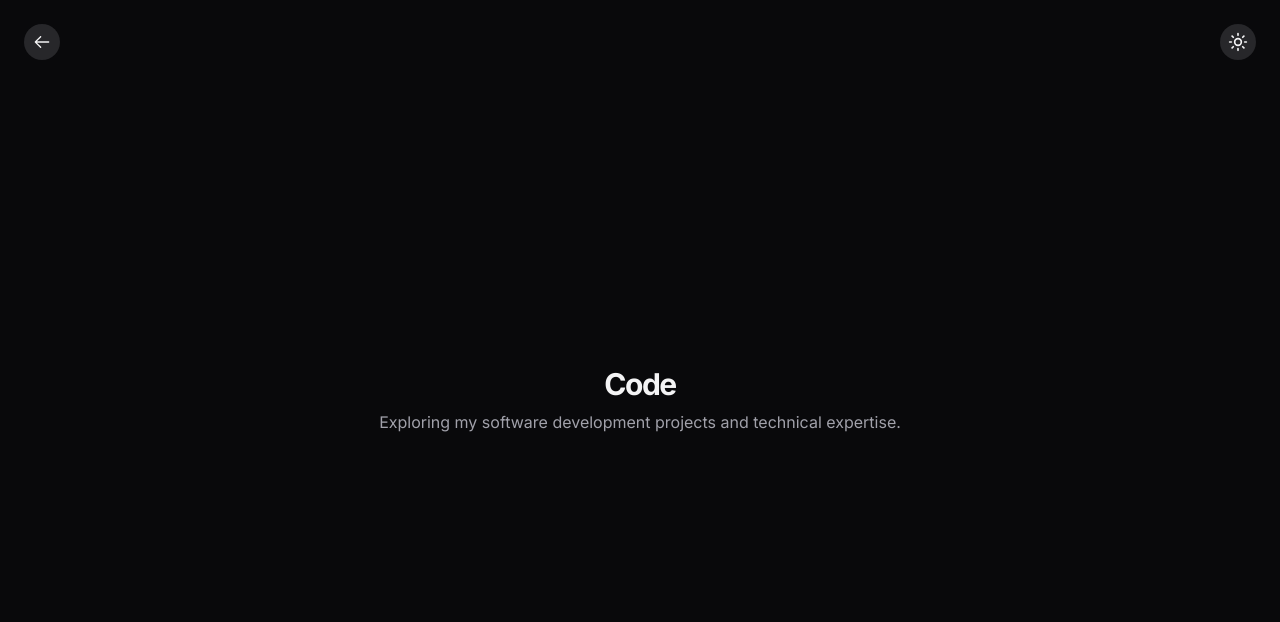
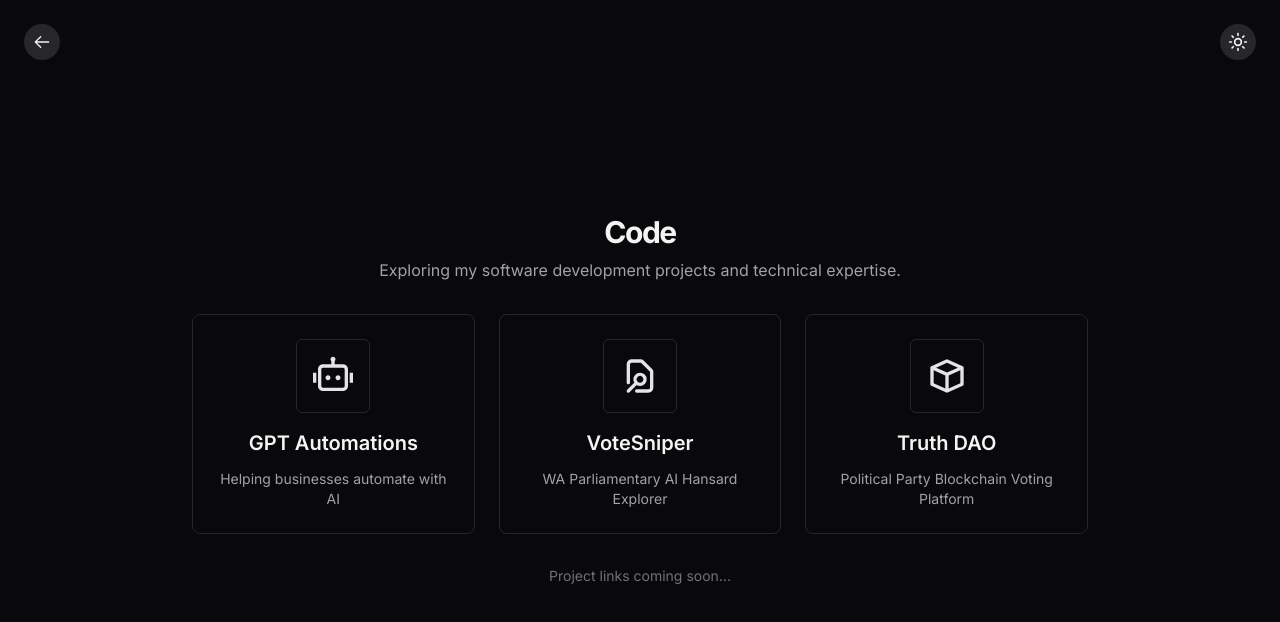
Before and after one commit to Jaxius6/portfolio, a Next.js app: page /code in a window 1280 px wide. Shown: the top 622 px of the page. Built offline with nearby package versions, Linux system fonts and the light colour scheme.

Commit message:
Update code, contact, and crypto pages

```diff
--- a/src/app/code/page.tsx
+++ b/src/app/code/page.tsx
@@ -1,18 +1,66 @@
 "use client";
 
 import { BackButton } from "@/components/back-button";
+import { RiRobot2Line } from "react-icons/ri";
+import { HiOutlineDocumentSearch } from "react-icons/hi";
+import { BiCube } from "react-icons/bi";
 
 export default function Code() {
   return (
     <div className="flex flex-col items-center justify-center min-h-screen p-6 animate-in">
       <BackButton />
-      <div className="w-full max-w-4xl space-y-8 text-center">
-        <div className="space-y-2">
+      <div className="w-full max-w-4xl space-y-8">
+        <div className="space-y-2 text-center">
           <h1 className="text-3xl font-bold tracking-tighter">Code</h1>
           <p className="text-zinc-500 dark:text-zinc-400">
             Exploring my software development projects and technical expertise.
           </p>
         </div>
+
+        <div className="grid grid-cols-1 gap-6 md:grid-cols-2 lg:grid-cols-3">
+          {/* GPT Automation */}
+          <div className="p-6 transition-all border rounded-lg hover:shadow-lg border-zinc-200 dark:border-zinc-800">
+            <div className="flex flex-col items-center space-y-4">
+              <div className="p-4 border rounded-md border-zinc-200 dark:border-zinc-800">
+                <RiRobot2Line size={40} className="text-zinc-800 dark:text-zinc-200" />
+              </div>
+              <h2 className="text-xl font-semibold">GPT Automations</h2>
+            </div>
+            <p className="mt-3 text-sm text-center text-zinc-500 dark:text-zinc-400">
+              Helping businesses automate with AI
+            </p>
+          </div>
+
+          {/* VoteSniper */}
+          <div className="p-6 transition-all border rounded-lg hover:shadow-lg border-zinc-200 dark:border-zinc-800">
+            <div className="flex flex-col items-center space-y-4">
+              <div className="p-4 border rounded-md border-zinc-200 dark:border-zinc-800">
+                <HiOutlineDocumentSearch size={40} className="text-zinc-800 dark:text-zinc-200" />
+              </div>
+              <h2 className="text-xl font-semibold">VoteSniper</h2>
+            </div>
+            <p className="mt-3 text-sm text-center text-zinc-500 dark:text-zinc-400">
+              WA Parliamentary AI Hansard Explorer
+            </p>
+          </div>
+
+          {/* Truth DAO */}
+          <div className="p-6 transition-all border rounded-lg hover:shadow-lg border-zinc-200 dark:border-zinc-800">
+            <div className="flex flex-col items-center space-y-4">
+              <div className="p-4 border rounded-md border-zinc-200 dark:border-zinc-800">
+                <BiCube size={40} className="text-zinc-800 dark:text-zinc-200" />
+              </div>
+              <h2 className="text-xl font-semibold">Truth DAO</h2>
+            </div>
+            <p className="mt-3 text-sm text-center text-zinc-500 dark:text-zinc-400">
+              Political Party Blockchain Voting Platform
+            </p>
+          </div>
+        </div>
+
+        <p className="text-sm text-center text-zinc-400 dark:text-zinc-500">
+          Project links coming soon...
+        </p>
       </div>
     </div>
   );
--- a/src/app/contact/page.tsx
+++ b/src/app/contact/page.tsx
@@ -158,7 +158,7 @@ export default function Contact() {
       <div className="w-full max-w-md space-y-8 text-center">
         {!isSubmitted && (
           <div className="space-y-2">
-            <h1 className="text-3xl font-bold tracking-tighter">Contact</h1>
+            <h1 className="text-3xl font-bold tracking-tighter">Contact Jack</h1>
           </div>
         )}
 
--- a/src/app/crypto/page.tsx
+++ b/src/app/crypto/page.tsx
@@ -150,6 +150,10 @@ export default function Crypto() {
               {
                 name: "Crypto Face",
                 url: "https://youtube.com/@CryptoFace"
+              },
+              {
+                name: "The Crypto Sniper",
+                url: "https://www.youtube.com/@TheCryptoSniper"
               }
             ].map((channel, index) => (
               <Link
@@ -178,7 +182,8 @@ export default function Crypto() {
                   { name: "CoinSpot", url: "https://www.coinspot.com.au?affiliate=53PT2" },
                   { name: "Bybit", url: "https://www.bybit.com/en-US/invite?ref=vvVK8" },
                   { name: "Coinbase", url: "https://www.coinbase.com/join/taylor_hh1" },
-                  { name: "Binance", url: "https://www.binance.com/en/register?ref=D59KHZ4S" }
+                  { name: "Binance", url: "https://www.binance.com/en/register?ref=D59KHZ4S" },
+                  { name: "Phantom Wallet", url: "https://phantom.app/en-GB" }
                 ].map((platform, index) => (
                   <Link
                     key={index}
@@ -196,11 +201,11 @@ export default function Crypto() {
               <h3 className="text-2xl font-semibold text-orange-500">Tracking &amp; Analysis Tools</h3>
               <div className="space-y-2">
                 {[
+                  { name: "Koinly", url: "https://koinly.io/?via=9D064BBC&utm_source=friend" },
                   { name: "CoinTracking", url: "https://cointracking.info?ref=J842046" },
                   { name: "TradingView", url: "https://tradingview.com/gopro/?share_your_love=Jaxius" },
                   { name: "CoinGecko", url: "https://coingecko.com/en" },
-                  { name: "Coin360", url: "https://coin360.com" },
-                  { name: "Phantom Wallet", url: "https://phantom.app/en-GB" }
+                  { name: "Coin360", url: "https://coin360.com" }
                 ].map((tool, index) => (
                   <Link
                     key={index}
```
